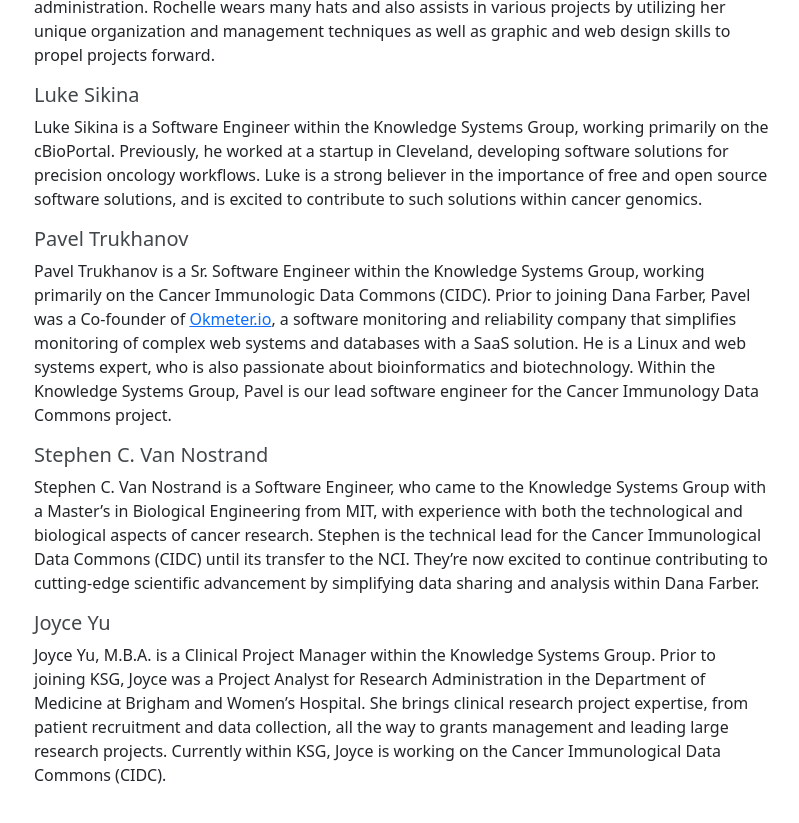
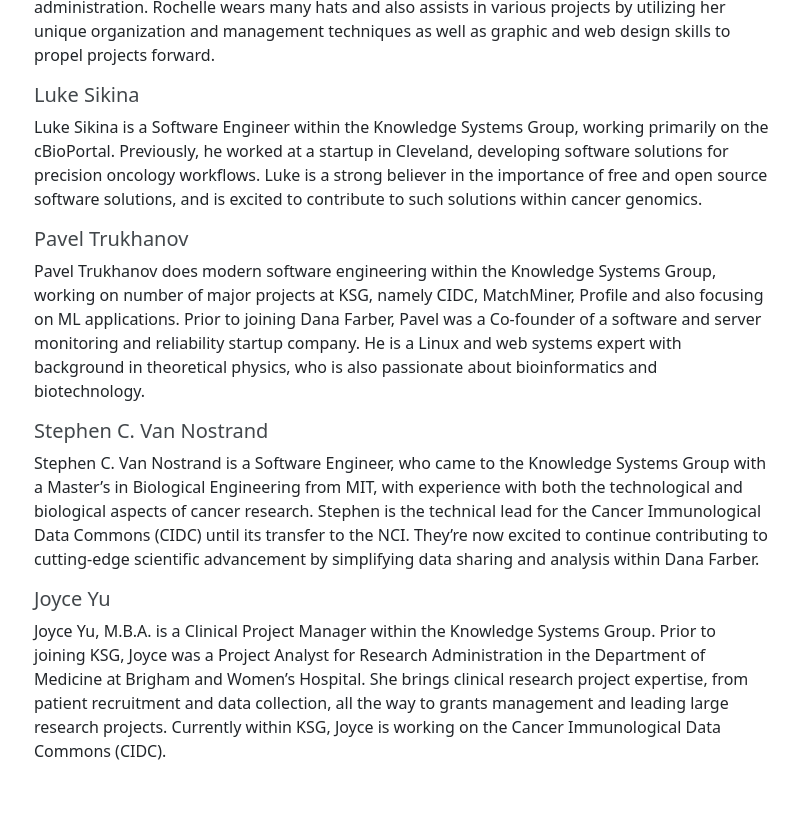
Before and after one commit to dfci/ksg_web, a Jekyll site: the page built from _pages/team.markdown, in a window 1280 px wide and 900 px high, scrolled down 1395 px. Shown: the top 823 px of the window, without its empty margins (48-847 px from the left). Built offline with Jekyll 4.4.1, drawn with Linux system fonts in a browser that asks for light colours.

Commit message:
updated pavel bio

```diff
--- a/_pages/team.markdown
+++ b/_pages/team.markdown
@@ -26,7 +26,7 @@ Rochelle Levy is the Program Coordinator for KSG as well as the HTAN DCC Scienti
 Luke Sikina is a Software Engineer within the Knowledge Systems Group, working primarily on the cBioPortal. Previously, he worked at a startup in Cleveland, developing software solutions for precision oncology workflows. Luke is a strong believer in the importance of free and open source software solutions, and is excited to contribute to such solutions within cancer genomics.
 
 ## Pavel Trukhanov
-Pavel Trukhanov is a Sr. Software Engineer within the Knowledge Systems Group, working primarily on the Cancer Immunologic Data Commons (CIDC).  Prior to joining Dana Farber, Pavel was a Co-founder of [Okmeter.io](http://okmeter.io), a software monitoring and reliability company that simplifies monitoring of complex web systems and databases with a SaaS solution. He is a Linux and web systems expert, who is also passionate about bioinformatics and biotechnology. Within the Knowledge Systems Group, Pavel is our lead software engineer for the Cancer Immunology Data Commons project.
+Pavel Trukhanov does modern software engineering within the Knowledge Systems Group, working on number of major projects at KSG, namely CIDC, MatchMiner, Profile and also focusing on ML applications. Prior to joining Dana Farber, Pavel was a Co-founder of a software and server monitoring and reliability startup company. He is a Linux and web systems expert with background in theoretical physics, who is also passionate about bioinformatics and biotechnology.
 
 ## Stephen C. Van Nostrand
 Stephen C. Van Nostrand is a Software Engineer, who came to the Knowledge Systems Group with a Master’s in Biological Engineering from MIT, with experience with both the technological and biological aspects of cancer research. Stephen is the technical lead for the Cancer Immunological Data Commons (CIDC) until its transfer to the NCI. They’re now excited to continue contributing to cutting-edge scientific advancement by simplifying data sharing and analysis within Dana Farber.
```
